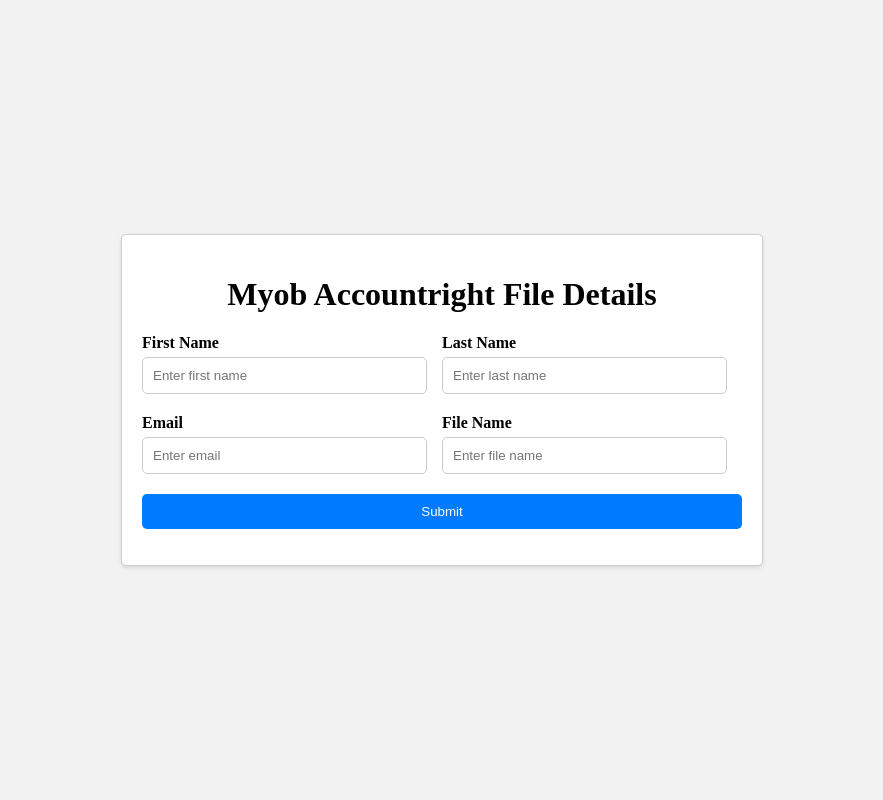
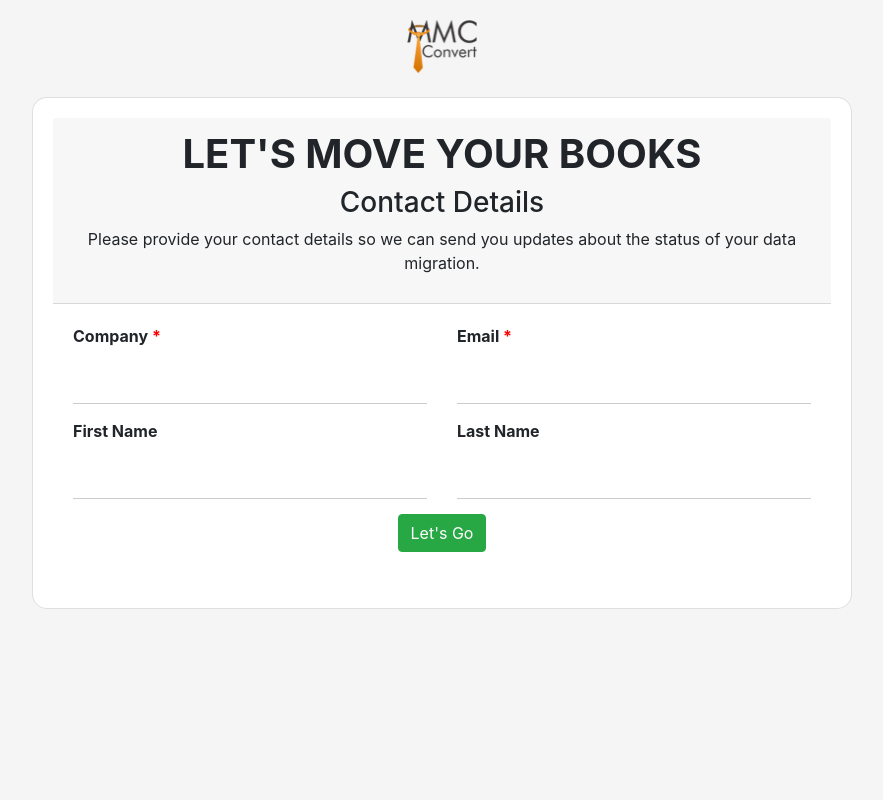
Before and after one commit to Priya-Chandak/MyobAccRight-QBO, a Flask app: page /file_select_data in a window 1280 px wide. Shown: the whole page, without its empty margins (198-1081 px from the left). Run offline with Flask 2, Linux system fonts and the light colour scheme; some libraries are stand-ins or nearby versions.

Commit message:
Added customer form

```diff
--- a/apps/authentication/forms.py
+++ b/apps/authentication/forms.py
@@ -81,3 +81,9 @@
     email_input_tool = StringField(
         "input_tool", id="input_tool", validators=[DataRequired()]
     )
+
+class CreateCustomerInfoForm(FlaskForm):
+    Email = StringField("Email", id="Email", validators=[DataRequired()])
+    Company = StringField("Company", id="Company", validators=[DataRequired()])
+    First_Name = StringField("First_Name", id="First_Name", validators=[DataRequired()])
+    Last_Name = StringField("Last_Name", id="Last_Name", validators=[DataRequired()])
--- a/apps/home/routes.py
+++ b/apps/home/routes.py
@@ -7,9 +7,10 @@
 import asyncio
 import ast
 import urllib.request, json
+from redis import StrictRedis
 
 import openpyxl
-from flask import render_template, redirect, request, url_for,jsonify,session
+from flask import render_template, redirect, request, url_for,jsonify,session,flash
 from flask.helpers import get_root_path
 from flask_login import login_required
 from jinja2 import TemplateNotFound
@@ -27,17 +28,20 @@
 
 from apps import db
 from apps.authentication.forms import CreateAccountForm
-from apps.authentication.forms import CreateJobForm, CreateSettingForm,CreateSelectidForm,CreateIdNameForm,CreateEmailForm,CreateauthcodeForm,FileNameForm
+from apps.authentication.forms import CreateJobForm, CreateSettingForm,CreateSelectidForm,CreateIdNameForm,CreateEmailForm,CreateauthcodeForm,FileNameForm,CreateCustomerInfoForm
 from apps.authentication.models import Users
 from apps.home import blueprint
 from apps.home.models import EntityDataReadDetails
-from apps.home.models import Jobs, JobExecutionStatus, Task, TaskExecutionStatus, TaskExecutionStep,ToolId,MYOBACCOUNTRIGHT
+from apps.home.models import Jobs, JobExecutionStatus, Task, TaskExecutionStatus, TaskExecutionStep,ToolId,MYOBACCOUNTRIGHT,MYOBACCOUNTRIGHTQboTokens,CustomerInfo
 from apps.home.models import MyobSettings, QboSettings, XeroSettings, Tool, ToolSettings
 from apps.myconstant import *
 from apps.tasks.myob_to_qbo_task import read_myob_write_qbo_task
 from apps.util.db_mongo import get_mongodb_database
 from apps.util.qbo_util import get_pagination_for_records
 from apps.mmc_settings.all_settings import *
+
+redis = StrictRedis(host='localhost', port=6379, decode_responses=True)
+
 
 @blueprint.route("/index")
 @login_required
@@ -158,30 +162,8 @@
 
 @blueprint.route("/startJobByID", methods=["POST"])
 def startJobByID():
-    job_functions=['Customer','Supplier']
-    # job_functions=['Chart of account','Job','Customer','Supplier','Journal','Spend Money','Receive Money','Bank Transfer','Bill','Invoice','Bill Payment','Invoice Payment']
-    job = Jobs()
-    # job.functions = "Chart of account,Job,Customer,Supplier,Journal,Spend Money,Receive Money,Bank Transfer,Bill,Invoice,Bill Payment,Invoice Payment"
-    job.functions="Customer,Supplier"
-    length = 10 # You can change this to your desired length
-    job.name = ''.join(random.choice(string.ascii_letters + string.digits) for _ in range(length))
-    print(job.name)
-    job.description = "description1"
-    job.input_account_id = 1
-    job.output_account_id = 2
-    job.start_date = ""
-    job.end_date = ""
-    db.session.add(job)
-    db.session.commit()
-    for fun in range(0, len(job_functions)):
-        print('inside for loop',job.id)
-        task = Task()
-        task.function_name = job_functions[fun]
-        task.job_id = job.id
-        db.session.add(task)
-        db.session.commit()
-
-    asyncio.run(read_myob_write_qbo_task(job.id))
+    job_id=redis.get('my_key')
+    asyncio.run(read_myob_write_qbo_task(job_id))
     return json.dumps({'status': 'success'})
 
 import requests
@@ -1771,71 +1753,7 @@
         return render_template("home/register.html", form=create_account_form)
 
 
-@blueprint.route("/getInputAccountType", methods=["POST"])
-@login_required
-def getInputAccountType():
-    input_type = request.form['input_type']
-    input_type = Tool.query.filter(
-        Tool.id == input_type
-    ).first()
-    return json.dumps({'account_type': input_type.account_type})
-    # return jsonify(input_type)
-
-@blueprint.route("/getToolType", methods=["POST"])
-@login_required
-def getToolType():
-    xero_tool = Tool.query.filter(
-        Tool.account_type == "Xero"
-    ).all()
-    return render_template("home/create_tool_settings.html", xero_tool=xero_tool)
-    # return json.dumps({'account_type': xero_tool})
-
-
-@blueprint.route("/upload")
-@login_required
-def upload_file(request):
-    basedir = os.path.abspath(os.path.dirname(__file__))
-    uploaded_file = request.files['excelfile']
-    job = Jobs()
-    job.name = request.form["name"]
-    job.description = request.form["description"]
-    job.input_account_id = request.form["input_account_id"]
-    job.output_account_id = request.form["output_account_id"]
-    job.filename = uploaded_file.filename
-    # TODO: Create job and tasks in same transaction, rollback if anything fails
-    db.session.add(job)
-    db.session.commit()
-    filename = f'{job.id}' + '_' + secure_filename(uploaded_file.filename)
-    print(get_root_path('apps'))
-    if filename != "":
-        # uploaded_file.save('app/files/',filename)
-
-        uploaded_file.save(os.path.join(get_root_path('apps'), 'files/', filename))
-    path = os.path.join(get_root_path('apps'), 'files/', filename)
-    print(path)
-    # data1 = openpyxl.load_workbook(path)
-    # sheets = data1.sheetnames
-    # print(sheets)
-
-    # fn = request.form.getlist('mycheckbox')
-    # job.functions = ",".join(fn)
-
-    # for fun in range(0, len(sheets)):
-    #     task = Task()
-    #     task.function_name = sheets[fun]
-    #     task.job_id = job.id
-    #     db.session.add(task)
-    #     db.session.commit()
-    # return job.id
-
-    # save_path = "/uploads"apps/home/files
-    # file_name = "abc.xlsx"
-    # completeName = os.path.join(save_path, file_name)
-    # file1 = open(completeName, "w")
-    # file1.write("file information")
-    # file1.close()
-    # print("file created")
-    # return send_from_directory(app.config['UPLOAD_PATH'],filename)
+
 
 
 
@@ -1885,37 +1803,94 @@
 @blueprint.route("/file_select_data", methods=["GET", "POST"])
 
 def file_select_data():
+    create_customer_info_form = CreateCustomerInfoForm(request.form)
     if request.method == "GET":
-        return render_template("home/file_data.html")
+        return render_template("home/file_data.html", form=create_customer_info_form)
     if request.method == "POST":
+
+        job_functions=['Customer','Supplier']
+        # job_functions=['Chart of account','Job','Customer','Supplier','Journal','Spend Money','Receive Money','Bank Transfer','Bill','Invoice','Bill Payment','Invoice Payment']
+        job = Jobs()
+        # job.functions = "Chart of account,Job,Customer,Supplier,Journal,Spend Money,Receive Money,Bank Transfer,Bill,Invoice,Bill Payment,Invoice Payment"
+        job.functions="Customer,Supplier"
+        length = 10 # You can change this to your desired length
+        job.name = ''.join(random.choice(string.ascii_letters + string.digits) for _ in range(length))
+        print(job.name)
+        job.description = "description1"
+        job.input_account_id = 1
+        job.output_account_id = 2
+        job.start_date = ""
+        job.end_date = ""
+        db.session.add(job)
+        db.session.commit()
+        for fun in range(0, len(job_functions)):
+            print('inside for loop',job.id)
+            task = Task()
+            task.function_name = job_functions[fun]
+            task.job_id = job.id
+            db.session.add(task)
+            db.session.commit()
+
+            key_to_clear = 'my_key'
+            redis.delete(key_to_clear)
+
+            redis.set('my_key', job.id)
+            print(redis.get('my_key'),"request data same function ")
+
+        customer_info= CustomerInfo()
+        print("inside customer info table")
+        customer_info.job_id=job.id
+        customer_info.File_Name = request.form["inputCompany"]
+        customer_info.Email = request.form["inputEmail"]
+        customer_info.First_Name = request.form["inputFirstName"]
+        customer_info.Last_Name = request.form["inputLastName"]
+        db.session.add(customer_info)
+        db.session.commit()
+
+        myob_company_name = CustomerInfo.query.filter(CustomerInfo.job_id == redis.get('my_key')).first()
+        print(myob_company_name.File_Name,"print company name ")
         url = "http://localhost:8080/AccountRight"
         response = urllib.request.urlopen(url)
         data = response.read()
         dict = json.loads(data)
+        print(dict)
+        file_name_data=myob_company_name.File_Name
+
+        for item in dict:
+            if item['Name'].lower() == file_name_data.lower() and item["ProductVersion"] == "2023.8":
+                myob_file=MYOBACCOUNTRIGHTQboTokens()
+                myob_file.job_id=redis.get('my_key')
+                myob_file.Myob_company_id=item["Id"]
+                db.session.add(myob_file)
+                db.session.commit()
+                flash("File select successfully")
+                return redirect(
+                    url_for(
+                        ".qbo_file_data", msg="Myob accountright Token added successfully!!!!.", success=True
+                    )
+                        )
+            else:
+                print("Please enter correct file name")
+                return redirect(
+                    url_for(
+                        ".file_data", success=False
+                    )
+                        )
+
+
+
+
+
         # print(dict)
 
+        print("get file data")
+
         data_file=request.form['file_data1']
+        print(data_file,"-------data_file-------")
         #print(data_file,"print file name which is enter user......")
 
         data1="Attander Investments Pty Ltd"
-        # print(request.form['url1'],"url1 data")
-
-        for item in dict:
-            print(item['Name'],"inside item data")
-            if item['Name'] == data_file and item["ProductVersion"] == "2023.8":
-                print(item["Id"])
-                session["input_file_name"] = item['Name']
-                session['myob_company_id'] = item["Id"]
-
-                print(session['myob_company_id'],"print session company data")
-
-                # myob_file=MYOBACCOUNTRIGHT()
-                # myob_file.company_file_id=item["Id"]
-                # db.session.add(myob_file)
-                # db.session.commit()
-                return "true"
-            else:
-                return "false"
+
 
 
 @blueprint.route("/qbo_file_data", methods=["GET", "POST"])
@@ -1923,10 +1898,17 @@
 def qbo_file_data():
 
     if request.method == "GET":
-
-
         return render_template(
             "home/qbo_file_data.html",
+        )
+
+
+@blueprint.route("/file_data", methods=["GET", "POST"])
+
+def file_data():
+    if request.method == "GET":
+        return render_template(
+            "home/file_data.html",
         )
 
 
@@ -1957,25 +1939,15 @@
 
 @blueprint.route("/data_access", methods=["GET", "POST"])
 def data_access():
-
-    session["company_id"]=request.args.get('realmId')
     auth_code1=request.args.get('code')
-    print(auth_code1)
-
+    realme_id=request.args.get('realmId')
     print(auth_code1 ,"print data auth code")
-    print(session["company_id"],"print company id qbo")
-
     CLIENT_ID = 'ABpWOUWtcEG1gCun5dQbQNfc7dvyalw5qVF97AkJQcn5Lh09o6'
     CLIENT_SECRET = 'LepyjXTADW592Dq5RYUP8UbGLcH5xtqDQhrf2xJN'
-
-
     token_endpoint = "https://oauth.platform.intuit.com/oauth2/v1/tokens/bearer"
-
     # redirect_uri = "https://developer.intuit.com/v2/OAuth2Playground/RedirectUrl"
     redirect_uri='http://localhost:5000/data_access'
-
     authorization_code = auth_code1
-
     data = {
         "grant_type": "authorization_code",
         "code": authorization_code,
@@ -1989,14 +1961,13 @@
 
     response = requests.post(token_endpoint, data=data, headers=headers)
     print(response.json())
-
     if response.status_code == 200:
-
-        session["access_token"]=response.json().get("access_token")
-        session["refresh_token"]=response.json().get("refresh_token")
-
-
-        print(session["access_token"])
+        token_data = MYOBACCOUNTRIGHTQboTokens.query.filter_by(job_id=redis.get('my_key')).first()
+        print(token_data)
+        token_data.qbo_access_token=response.json().get("access_token")
+        token_data.qbo_refresh_token=response.json().get("refresh_token")
+        token_data.qbo_company_id=realme_id
+        db.session.commit()
 
     else:
         print("Token failed data")
--- a/apps/templates/home/file_data.html
+++ b/apps/templates/home/file_data.html
@@ -1,92 +1,100 @@
-{% block stylesheets %}
-<link href="https://cdnjs.cloudflare.com/ajax/libs/select2/4.0.4/css/select2.min.css" rel="stylesheet"/>
+<!DOCTYPE html>
+<html lang="en">
+<head>
+    <meta charset="UTF-8">
+    <meta name="viewport" content="width=device-width, initial-scale=1.0">
+    <title>Xero to QBO Conversion</title>
+    <link href="https://maxcdn.bootstrapcdn.com/bootstrap/4.5.2/css/bootstrap.min.css" rel="stylesheet">
     <style>
-    /* Custom CSS for your form page */
         body {
+            background-color: #f5f5f5;
+        }
+        .container {
             display: flex;
+            flex-direction: column;
             align-items: center;
-        justify-content: center;
-        height: 100vh;
-        margin: 0;
-        background-color: #f2f2f2;
+            min-height: 100vh;
+            padding: 20px;
+        }
+        .infographic-img {
+            max-width: 100%;
+            height: auto;
+        }
+        .card {
+            width: 100%;
+            max-width: 820px;
+            text-align: center;
+            padding: 20px;
+            border-radius: 15px;
+        }
+        .form-group {
+            margin-bottom: 15px;
+        }
+        .form-group label {
+            display: block;
+            text-align: left;
+            font-weight: bold;
+        }
+        .form-control {
+            border: none;
+            border-radius: 0;
+            border-bottom: 1px solid #ccc;
         }
 
-    .custom-card {
-        width: 100%;
-        max-width: 600px;
-        padding: 20px;
-        background-color: #fff;
-        border: 1px solid #ccc;
-        border-radius: 5px;
-        box-shadow: 0 2px 4px rgba(0, 0, 0, 0.1);
-    }
+    </style>
 
-    .custom-form-group {
-        margin-bottom: 20px;
-        display: flex;
-        flex-wrap: wrap;
-        justify-content: space-between;
-    }
+</head>
+<body>
+<div class="container">
 
-    .custom-field {
-        flex: 1;
-    }
-
-    .custom-label {
-        font-weight: bold;
-        display: block;
-        margin-bottom: 5px;
-    }
-
-    .custom-input {
-        width: 95%;
-        padding: 10px;
-        border: 1px solid #ccc;
-        border-radius: 5px;
-    }
-
-    .custom-button {
-        display: block;
-        width: 100%;
-        padding: 10px;
-        background-color: #007BFF;
-        color: #fff;
-        border: none;
-        border-radius: 5px;
-        cursor: pointer;
-    }
-
-    .custom-button:hover {
-        background-color: #0056b3;
-    }
-</style>
-{% endblock stylesheets %}
-
-{% block content %}
-<div class="custom-card">
-    <h1 style="text-align: center;">Myob Accountright File Details</h1>
-    <form>
-        <div class="custom-form-group">
-            <div class="custom-field">
-                <label for="firstname" class="custom-label">First Name</label>
-                <input type="text" id="firstname" class="custom-input" placeholder="Enter first name" required>
+    <img class="infographic-img mb-4" src="/static/assets/img/mmc_logo.png" alt="Infographic" style="width: 70px;">
+    <div class="card">
+        <div class="card-header">
+            <h1 class="text"><b>LET'S MOVE YOUR BOOKS</b></h1>
+            <h3>Contact Details</h3>
+            <p>Please provide your contact details so we can send you updates about the status of your data migration.</p>
         </div>
-            <div class="custom-field">
-                <label for="lastname" class="custom-label">Last Name</label>
-                <input type="text" id="lastname" class="custom-input" placeholder="Enter last name" required>
+        <div class="card-body">
+            <form enctype="multipart/form-data" method="post">
+                <div class="row">
+                    <div class="col-md-6">
+                        <div class="form-group">
+                            <label for="inputCompany">Company <span style="color:red">*</span></label>
+                            <input type="text" class="form-control form-control-lg" id="inputCompany" name="inputCompany" required>
                         </div>
                     </div>
-        <div class="custom-form-group">
-            <div class="custom-field">
-                <label for="email" class="custom-label">Email</label>
-                <input type="email" id="email" class="custom-input" placeholder="Enter email" required>
-            </div>
-            <div class="custom-field">
-                <label for="filename" class="custom-label">File Name</label>
-                <input type="text" id="filename" class="custom-input" placeholder="Enter file name" required>
+                    <div class="col-md-6">
+                        <div class="form-group">
+                            <label for="inputEmail">Email <span style="color:red">*</span></label>
+                            <input type="email" class="form-control form-control-lg" id="inputEmail" name="inputEmail"required>
                         </div>
                     </div>
-        <button id="submit_file_name" class="custom-button">Submit</button>
+                </div>
+                <div class="row">
+                    <div class="col-md-6">
+                        <div class="form-group">
+                            <label for="inputFirstName">First Name</label>
+                            <input type="text" class="form-control form-control-lg" id="inputFirstName" name="inputFirstName" required>
+                        </div>
+                    </div>
+                    <div class="col-md-6">
+                        <div class="form-group">
+                            <label for="inputLastName">Last Name</label>
+                            <input type="text" class="form-control form-control-lg" id="inputLastName" name="inputLastName" required>
+                        </div>
+                    </div>
+
+                </div>
+                <button class="btn btn-success mb-3">Let's Go</button>
             </form>
         </div>
-{% endblock content %}
+    </div>
+</div>
+
+<!-- jQuery and Bootstrap JS CDN links -->
+<script src="https://code.jquery.com/jquery-3.6.0.min.js"></script>
+<script src="https://maxcdn.bootstrapcdn.com/bootstrap/4.5.2/js/bootstrap.min.js"></script>
+
+<!-- Your JavaScript code can be placed here -->
+</body>
+</html>
```
Also changed, not shown: apps/home/models.py (+22 -1 lines), apps/mmc_settings/get_myob.py (+4 -10 lines), apps/mmc_settings/post_qbo.py (+42 -89 lines), apps/templates/home/upload_file_myobaccountright.html (+72 -64 lines). Lines whose indentation alone changed are shown as unchanged.
